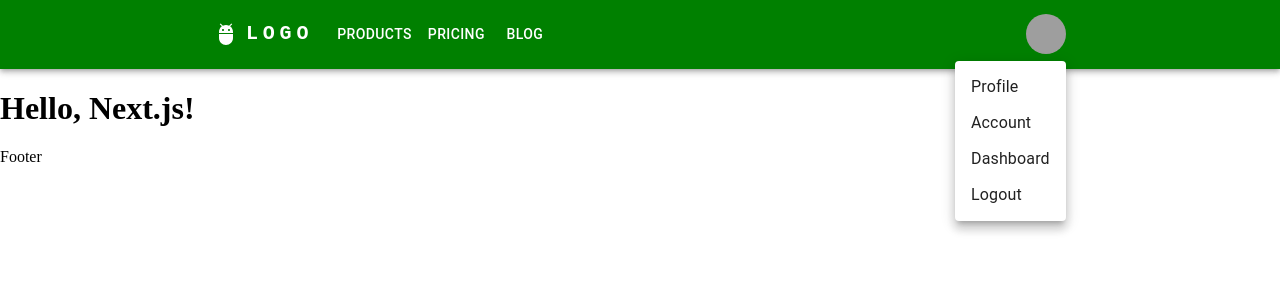
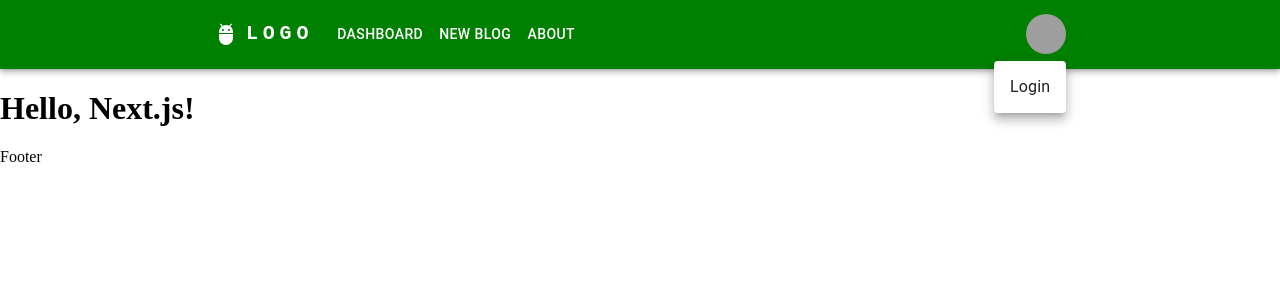
Before and after one commit to nurdoganbahadir/nextjs_blog-app, a Next.js app: page / in a window 1280 px wide. Both pictures are taken after a click on the button "Open settings". Shown: the top 300 px of the page. Built offline with nearby package versions, Linux system fonts and the light colour scheme; grey boxes are pictures that could not be loaded.

Commit message:
navbardaki butonlar ayarlandı

```diff
--- a/components/header/index.js
+++ b/components/header/index.js
@@ -13,9 +13,6 @@ import Button from "@mui/material/Button";
 import Tooltip from "@mui/material/Tooltip";
 import MenuItem from "@mui/material/MenuItem";
 import AdbIcon from "@mui/icons-material/Adb";
-
-const pages = ["Products", "Pricing", "Blog"];
-const settings = ["Profile", "Account", "Dashboard", "Logout"];
 
 function Header() {
   const [anchorElNav, setAnchorElNav] = React.useState(null);
@@ -98,11 +95,15 @@ function Header() {
                 alignItems: { md: "center" },
               }}
             >
-              {pages.map((page) => (
-                <MenuItem key={page} onClick={handleCloseNavMenu}>
-                  <Typography sx={{ textAlign: "center" }}>{page}</Typography>
+              <MenuItem onClick={handleCloseNavMenu}>
+                <Typography sx={{ textAlign: "center" }}>Dashboard</Typography>
               </MenuItem>
-              ))}
+              <MenuItem onClick={handleCloseNavMenu}>
+                <Typography sx={{ textAlign: "center" }}>New Blog</Typography>
+              </MenuItem>
+              <MenuItem onClick={handleCloseNavMenu}>
+                <Typography sx={{ textAlign: "center" }}>About</Typography>
+              </MenuItem>
             </Menu>
           </Box>
           <AdbIcon sx={{ display: { xs: "flex", md: "none" }, mr: 1 }} />
@@ -125,15 +126,24 @@ function Header() {
             LOGO
           </Typography>
           <Box sx={{ flexGrow: 1, display: { xs: "none", md: "flex" } }}>
-            {pages.map((page) => (
             <Button
-                key={page}
               onClick={handleCloseNavMenu}
               sx={{ my: 2, color: "white", display: "block" }}
             >
-                {page}
+              Dashboard
             </Button>
-            ))}
+            <Button
+              onClick={handleCloseNavMenu}
+              sx={{ my: 2, color: "white", display: "block" }}
+            >
+              new blog
+            </Button>
+            <Button
+              onClick={handleCloseNavMenu}
+              sx={{ my: 2, color: "white", display: "block" }}
+            >
+              about
+            </Button>
           </Box>
           <Box sx={{ flexGrow: 0 }}>
             <Tooltip title="Open settings">
@@ -157,13 +167,9 @@ function Header() {
               open={Boolean(anchorElUser)}
               onClose={handleCloseUserMenu}
             >
-              {settings.map((setting) => (
-                <MenuItem key={setting} onClick={handleCloseUserMenu}>
-                  <Typography sx={{ textAlign: "center" }}>
-                    {setting}
-                  </Typography>
+              <MenuItem onClick={handleCloseUserMenu}>
+                <Typography sx={{ textAlign: "center" }}>Login</Typography>
               </MenuItem>
-              ))}
             </Menu>
           </Box>
         </Toolbar>
```
Lines whose indentation alone changed are shown as unchanged.
